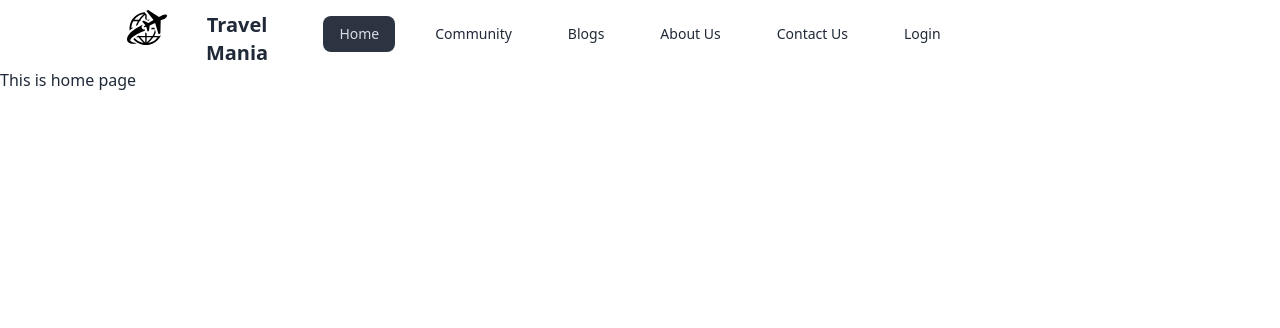
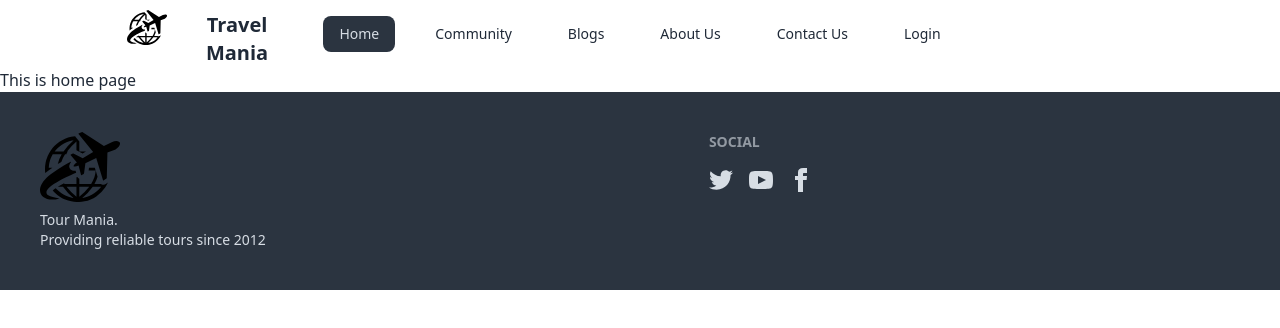
Before and after one commit to Mostakin-Ahamed/Travel_Mania, a React (Vite) app: page / in a window 1280 px wide. Shown: the top 328 px of the page. Built offline with nearby package versions, Linux system fonts and the light colour scheme; no server answers.

Commit message:
footer added

```diff
--- a/src/Layout/MainLayout.jsx
+++ b/src/Layout/MainLayout.jsx
@@ -1,5 +1,6 @@
 import { Outlet } from "react-router-dom";
 import Navbar from "../SharedComponents/Navbar";
+import Footer from "../SharedComponents/Footer";
 
 
 const MainLayout = () => {
@@ -7,6 +8,7 @@
         <div>
             <Navbar></Navbar>
             <Outlet></Outlet>
+            <Footer></Footer>
         </div>
     );
 };
--- a/src/Pages/Login/Login.jsx
+++ b/src/Pages/Login/Login.jsx
@@ -55,7 +55,7 @@
     }
 
     return (
-        <div className="mb-[163px]">
+        <div className="mb-48">
             <div>
                 <h2 className="text-3xl my-10 text-center">Please Login!</h2>
                 <form onSubmit={handleLogin} className="w-1/2 lg:w-1/2 md:3/4 mx-auto">
--- a/src/Pages/Register/Register.jsx
+++ b/src/Pages/Register/Register.jsx
@@ -81,7 +81,7 @@
     }
 
     return (
-        <div className="mb-48">
+        <div className="mb-32">
             <div >
                 <h2 className="text-3xl my-10 text-center">Please Register!</h2>
                 <form onSubmit={handleRegister} className="w-1/2 lg:w-1/2 md:3/4 mx-auto">
--- /dev/null
+++ b/src/SharedComponents/Footer.jsx
@@ -0,0 +1,24 @@
+
+
+const Footer = () => {
+    return (
+        <div>
+            <footer className="footer p-10 bg-neutral text-neutral-content">
+  <aside>
+    <img className="w-20" src="/icon.svg" alt="" />
+    <p>Tour Mania.<br/>Providing reliable tours since 2012</p>
+  </aside>
+  <nav>
+    <header className="footer-title">Social</header>
+    <div className="grid grid-flow-col gap-4">
+      <a><svg xmlns="http://www.w3.org/2000/svg" width="24" height="24" viewBox="0 0 24 24" className="fill-current"><path d="M24 4.557c-.883.392-1.832.656-2.828.775 1.017-.609 1.798-1.574 2.165-2.724-.951.564-2.005.974-3.127 1.195-.897-.957-2.178-1.555-3.594-1.555-3.179 0-5.515 2.966-4.797 6.045-4.091-.205-7.719-2.165-10.148-5.144-1.29 2.213-.669 5.108 1.523 6.574-.806-.026-1.566-.247-2.229-.616-.054 2.281 1.581 4.415 3.949 4.89-.693.188-1.452.232-2.224.084.626 1.956 2.444 3.379 4.6 3.419-2.07 1.623-4.678 2.348-7.29 2.04 2.179 1.397 4.768 2.212 7.548 2.212 9.142 0 14.307-7.721 13.995-14.646.962-.695 1.797-1.562 2.457-2.549z"></path></svg></a>
+      <a><svg xmlns="http://www.w3.org/2000/svg" width="24" height="24" viewBox="0 0 24 24" className="fill-current"><path d="M19.615 3.184c-3.604-.246-11.631-.245-15.23 0-3.897.266-4.356 2.62-4.385 8.816.029 6.185.484 8.549 4.385 8.816 3.6.245 11.626.246 15.23 0 3.897-.266 4.356-2.62 4.385-8.816-.029-6.185-.484-8.549-4.385-8.816zm-10.615 12.816v-8l8 3.993-8 4.007z"></path></svg></a>
+      <a><svg xmlns="http://www.w3.org/2000/svg" width="24" height="24" viewBox="0 0 24 24" className="fill-current"><path d="M9 8h-3v4h3v12h5v-12h3.642l.358-4h-4v-1.667c0-.955.192-1.333 1.115-1.333h2.885v-5h-3.808c-3.596 0-5.192 1.583-5.192 4.615v3.385z"></path></svg></a>
+    </div>
+  </nav>
+</footer>
+        </div>
+    );
+};
+
+export default Footer;
--- a/src/SharedComponents/Navbar.jsx
+++ b/src/SharedComponents/Navbar.jsx
@@ -69,10 +69,14 @@
                               </div>
                             </div>
                             <ul className="menu menu-sm dropdown-content mt-3 z-[1] p-2 shadow bg-base-100 rounded-box w-52">
+                            <li className="pl-3 py-1">
+                                User Name: {user.displayName}
+                              </li>
+                              <li className="pl-3 py-1">
+                               User Email:  {user.email}
+                              </li>
                               <li>
-                                <a className="justify-between">
-                                  Dashboard
-                                </a>
+                                <a>Dashboard</a>
                               </li>
                               <li><button onClick={handleSignOut}> Log Out</button></li>
                             </ul>
```
